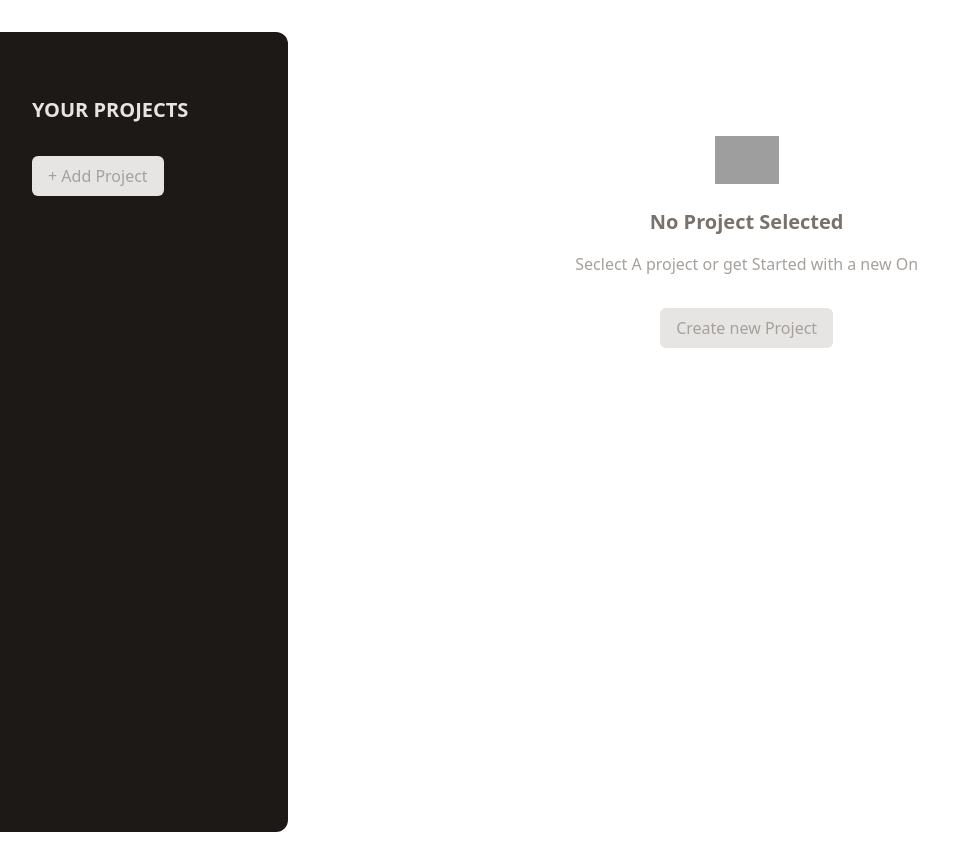
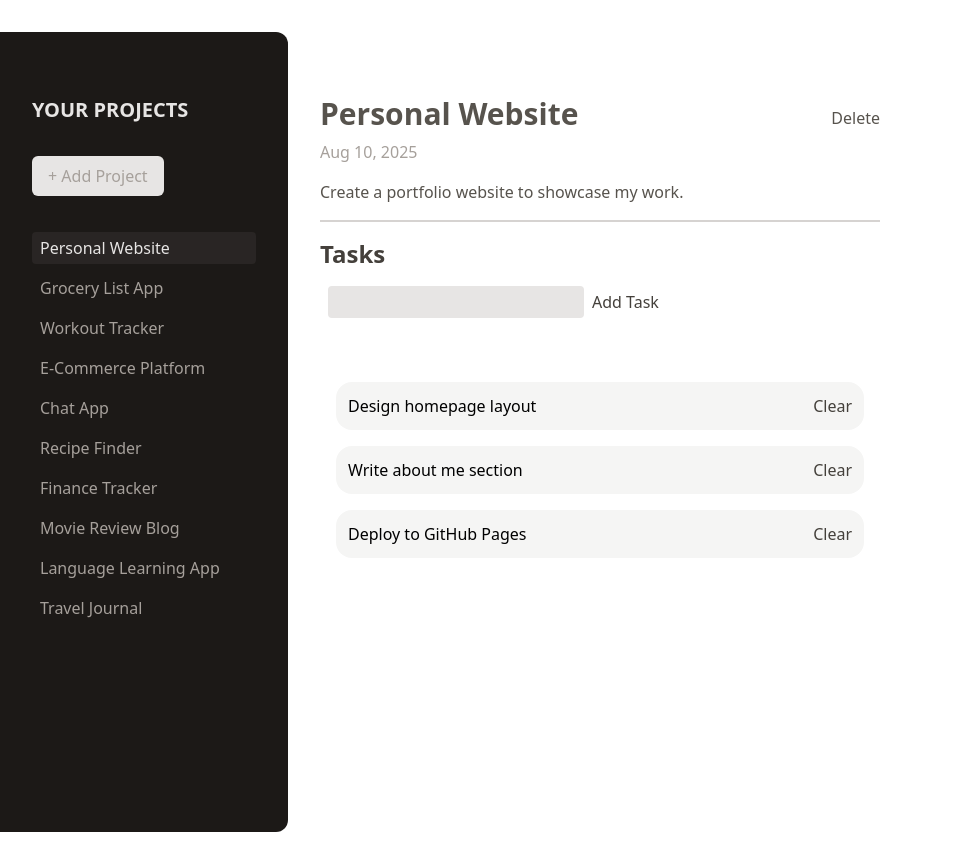
Before and after one commit to Mohammad-Khajavi/Project-Management-App, a React (Vite) app: page / in a window 1280 px wide. Shown: the whole page, without its empty margins (0-980 px from the left). Built offline with nearby package versions, Linux system fonts and the light colour scheme; grey boxes are pictures that could not be loaded.

Commit message:
Feat:Add mockData.json with 10 sample projects and tasks.

```diff
--- a/src/App.jsx
+++ b/src/App.jsx
@@ -5,12 +5,13 @@ import NewProject from "./components/NewProject.jsx";
 import NoProjectSelected from "./components/NoProjectSelected.jsx";
 import ProjectSideBar from "./components/ProjectsSideBar.jsx";
 import SelectedProject from "./components/SelectedProject.jsx";
+import mockData from "./mockData.json";
 
 export default function App() {
   const [projectsStates, setProjectsStates] = useState({
-    selectedProjectId: undefined,
-    projects: [],
-    tasks: [],
+    selectedProjectId: 1,
+    projects: mockData.projects,
+    tasks: mockData.tasks,
   });
 
   function handleAddTask(text) {
--- /dev/null
+++ b/src/mockData.json
@@ -0,0 +1,105 @@
+{
+  "projects": [
+    {
+      "id": 1,
+      "title": "Personal Website",
+      "description": "Create a portfolio website to showcase my work.",
+      "dueDate": "2025-08-10"
+    },
+    {
+      "id": 2,
+      "title": "Grocery List App",
+      "description": "Build a mobile app to manage grocery lists.",
+      "dueDate": "2025-08-15"
+    },
+    {
+      "id": 3,
+      "title": "Workout Tracker",
+      "description": "Track gym progress and workout routines.",
+      "dueDate": "2025-08-20"
+    },
+    {
+      "id": 4,
+      "title": "E-Commerce Platform",
+      "description": "Develop a mini online store with cart and payments.",
+      "dueDate": "2025-08-25"
+    },
+    {
+      "id": 5,
+      "title": "Chat App",
+      "description": "Build a real-time chat application using WebSockets.",
+      "dueDate": "2025-08-30"
+    },
+    {
+      "id": 6,
+      "title": "Recipe Finder",
+      "description": "A web app that fetches and displays recipes by ingredients.",
+      "dueDate": "2025-09-01"
+    },
+    {
+      "id": 7,
+      "title": "Finance Tracker",
+      "description": "Track monthly income, expenses, and savings.",
+      "dueDate": "2025-09-05"
+    },
+    {
+      "id": 8,
+      "title": "Movie Review Blog",
+      "description": "Publish and manage personal movie reviews.",
+      "dueDate": "2025-09-10"
+    },
+    {
+      "id": 9,
+      "title": "Language Learning App",
+      "description": "App for vocabulary quizzes and flashcards.",
+      "dueDate": "2025-09-15"
+    },
+    {
+      "id": 10,
+      "title": "Travel Journal",
+      "description": "Document trips with images, notes, and maps.",
+      "dueDate": "2025-09-20"
+    }
+  ],
+  "tasks": [
+    { "id": 101, "projectId": 1, "text": "Design homepage layout" },
+    { "id": 102, "projectId": 1, "text": "Write about me section" },
+    { "id": 103, "projectId": 1, "text": "Deploy to GitHub Pages" },
+
+    { "id": 201, "projectId": 2, "text": "Set up React Native project" },
+    { "id": 202, "projectId": 2, "text": "Create shopping list UI" },
+    { "id": 203, "projectId": 2, "text": "Add item quantity selector" },
+
+    { "id": 301, "projectId": 3, "text": "Add exercise categories" },
+    { "id": 302, "projectId": 3, "text": "Implement calendar view" },
+    { "id": 303, "projectId": 3, "text": "Track sets and reps" },
+
+    { "id": 401, "projectId": 4, "text": "Create product catalog page" },
+    { "id": 402, "projectId": 4, "text": "Build cart functionality" },
+    { "id": 403, "projectId": 4, "text": "Integrate Stripe for payments" },
+
+    { "id": 501, "projectId": 5, "text": "Setup WebSocket server" },
+    { "id": 502, "projectId": 5, "text": "Create chat UI with messages" },
+    { "id": 503, "projectId": 5, "text": "Enable message persistence" },
+
+    { "id": 601, "projectId": 6, "text": "Set up Spoonacular API integration" },
+    { "id": 602, "projectId": 6, "text": "Design search input and results" },
+    { "id": 603, "projectId": 6, "text": "Handle loading and error states" },
+
+    { "id": 701, "projectId": 7, "text": "Design monthly summary layout" },
+    { "id": 702, "projectId": 7, "text": "Add income/expense input forms" },
+    { "id": 703, "projectId": 7, "text": "Generate pie chart with Chart.js" },
+
+    { "id": 801, "projectId": 8, "text": "Write review for 'Inception'" },
+    { "id": 802, "projectId": 8, "text": "Set up blog template" },
+    { "id": 803, "projectId": 8, "text": "Enable Markdown formatting" },
+
+    { "id": 901, "projectId": 9, "text": "Add flashcard component" },
+    { "id": 902, "projectId": 9, "text": "Create vocabulary quiz module" },
+    { "id": 903, "projectId": 9, "text": "Track progress per language" },
+
+    { "id": 1001, "projectId": 10, "text": "Build image gallery feature" },
+    { "id": 1002, "projectId": 10, "text": "Integrate Google Maps" },
+    { "id": 1003, "projectId": 10, "text": "Create trip entry form" }
+  ]
+}
```
